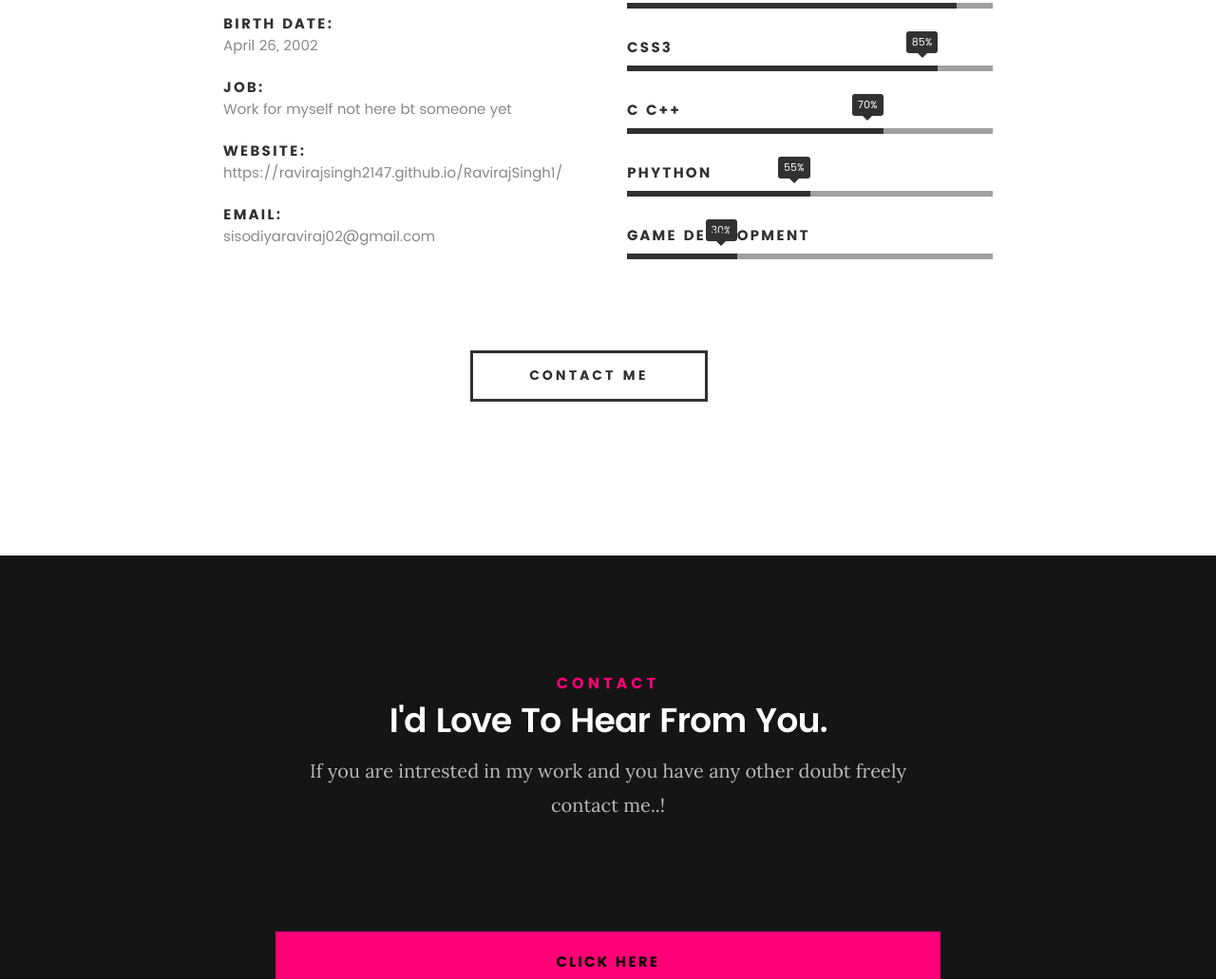
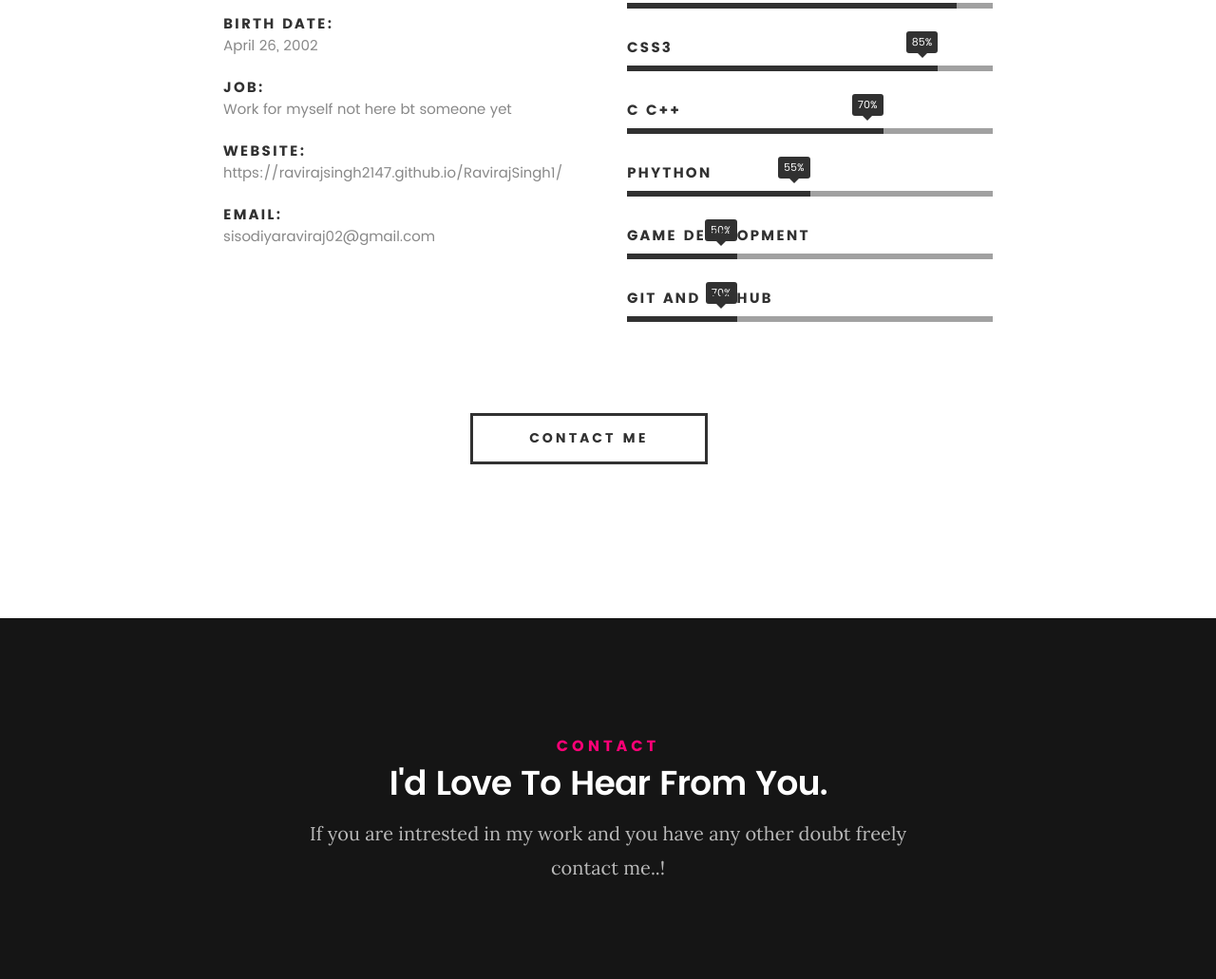
Before and after one commit to RavirajSingh2147/RavirajSingh1, a plain HTML site: page index.html in a window 1280 px wide. Shown: the part 1484-2515 px from the top of the page at 95% size. Drawn offline with Linux system fonts and the light colour scheme; files whose address does not match are found by name.

Commit message:
Update index.html

```diff
--- a/index.html
+++ b/index.html
@@ -170,8 +170,13 @@
 				   </li>
 				   <li>
 
-				   	<div class="progress percent30"><span>30%</span></div>
+				   	<div class="progress percent30"><span>50%</span></div>
 				   	<strong>Game Development</strong>
+				   </li>
+					 <li>
+
+				   	<div class="progress percent30"><span>70%</span></div>
+				   	<strong>GIT and GITHUB</strong>
 				   </li>
 
 				</ul> <!-- /skill-bars -->
```
